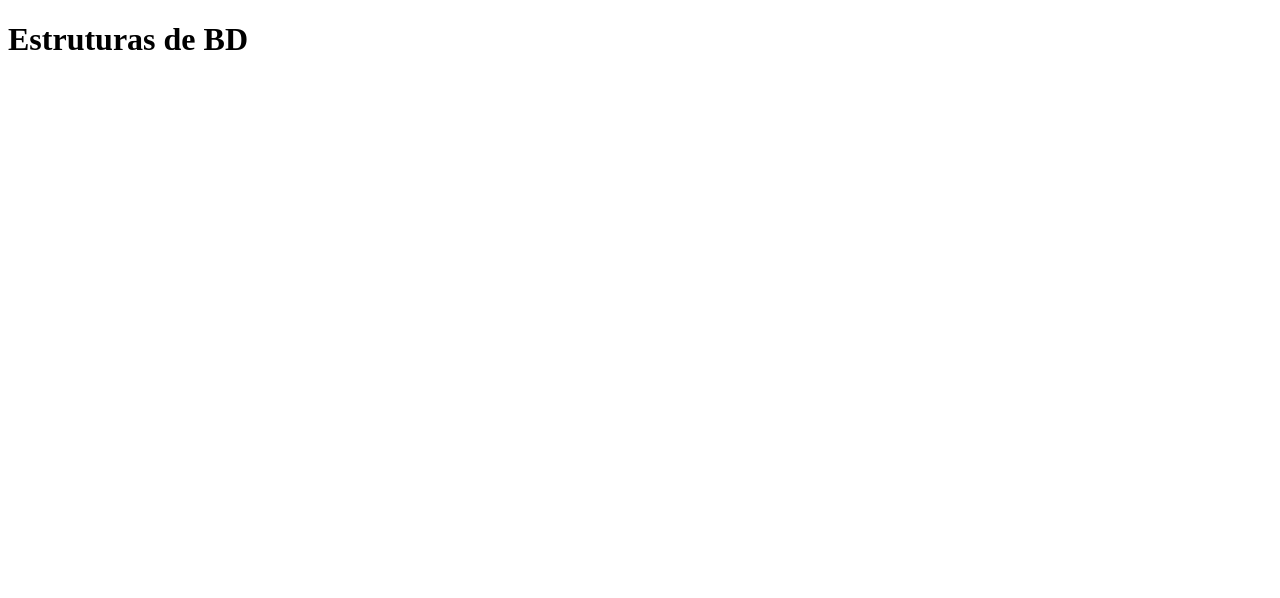
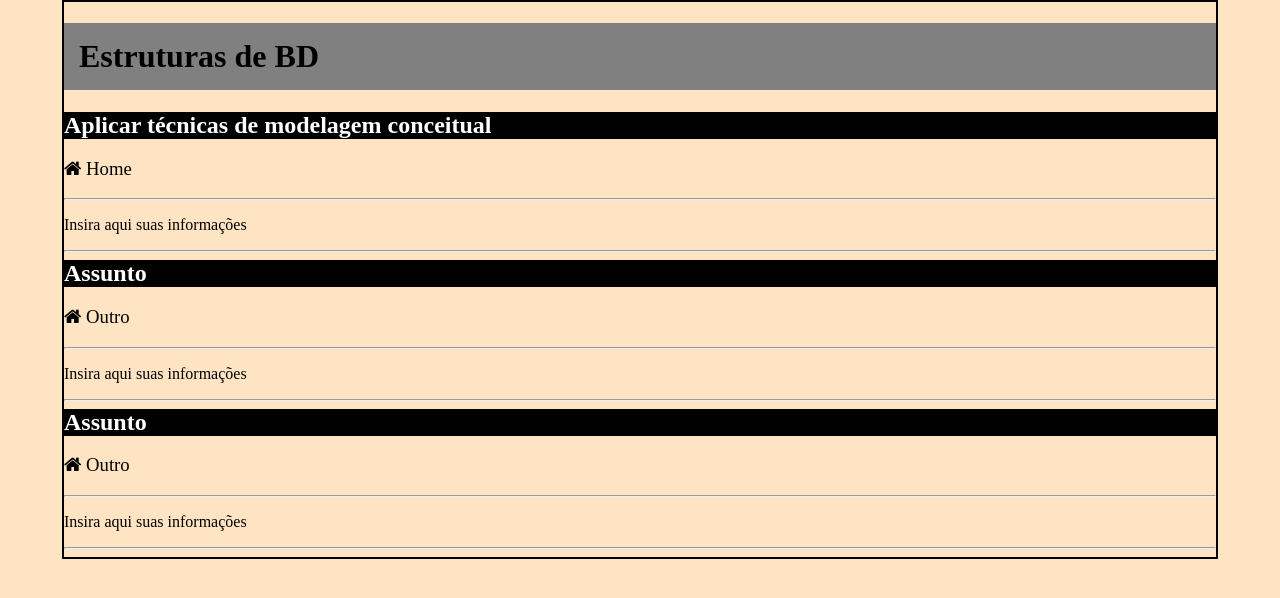
Before and after one commit to edilmatos/banco_dados, a plain HTML site: page index.html in a window 1280 px wide. Drawn offline with Linux system fonts and the light colour scheme.

Commit message:
dom
dom do assunto

```diff
--- a/index.html
+++ b/index.html
@@ -4,9 +4,50 @@
     <meta charset="UTF-8">
     <meta name="viewport" content="width=device-width, initial-scale=1.0">
     <title>Banco de Dados</title>
+    <link rel="stylesheet" href="https://cdnjs.cloudflare.com/ajax/libs/font-awesome/4.7.0/css/font-awesome.min.css">
+
+    <style>
+        body{
+            background-color: bisque;
+            width: 90%;
+            border: 2px solid ;
+            margin: auto;
+        }
+        h1{
+            background-color: gray;
+            padding: 15px;
+        }
+        h2{
+            background-color:black;
+            color: white;
+            margin: 0;
+        }
+
+    </style>
 </head>
 <body>
     <h1>Estruturas de BD</h1>
+    <h2>Aplicar técnicas de modelagem conceitual</h2>
+    <h3><i class="fa fa-home"> Home</i></h3>
+    <hr>
+    <P>Insira aqui suas informações</P>
+    <hr>
+
+
+    <h2>Assunto </h2>
+    <h3><i class="fa fa-home"> Outro</i></h3>
+    <hr>
+    <P>Insira aqui suas informações</P>
+    <hr>
+
+
+    <h2>Assunto </h2>
+    <h3><i class="fa fa-home"> Outro</i></h3>
+    <hr>
+    <P>Insira aqui suas informações</P>
+    <hr>
+
+
 
 </body>
 </html>
```
